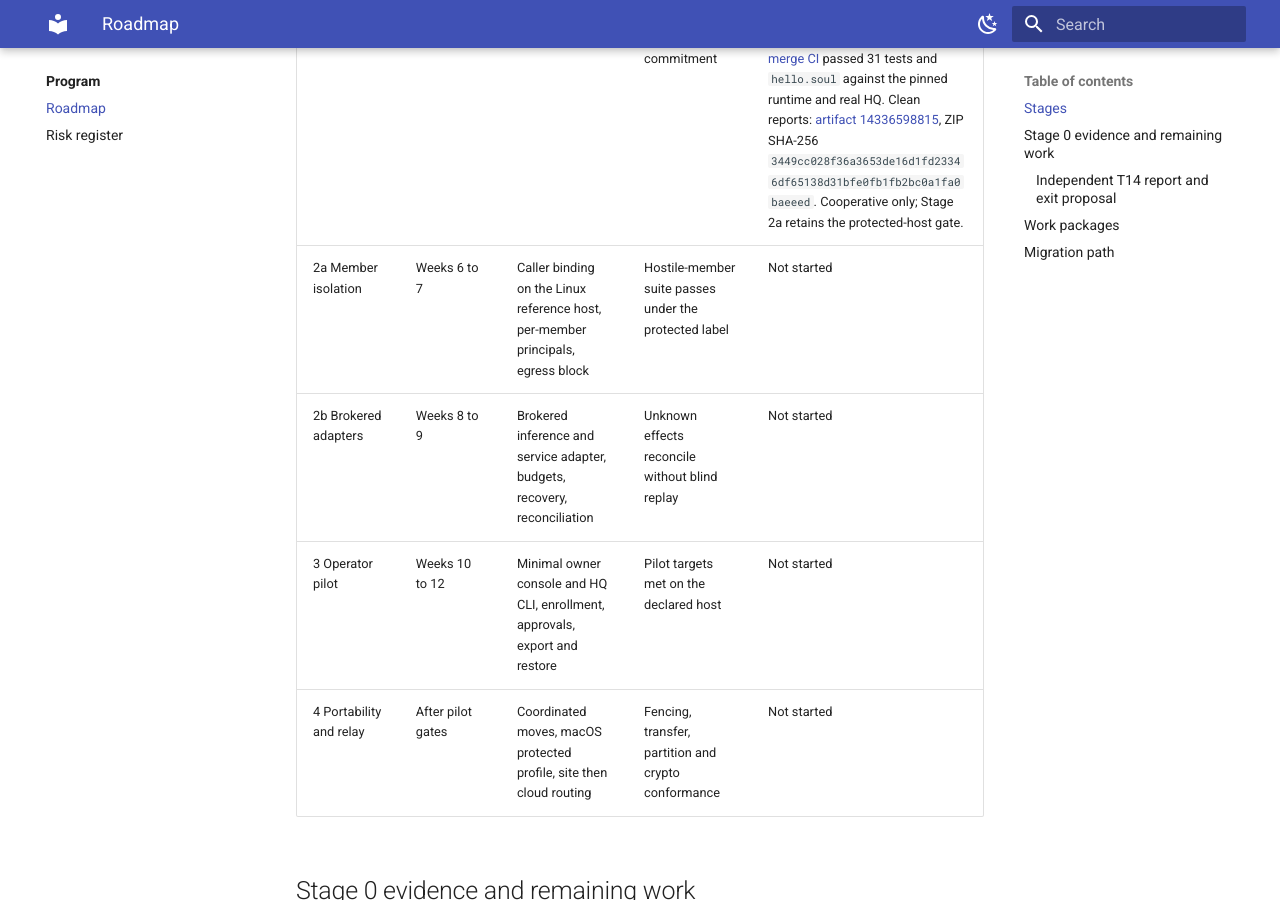
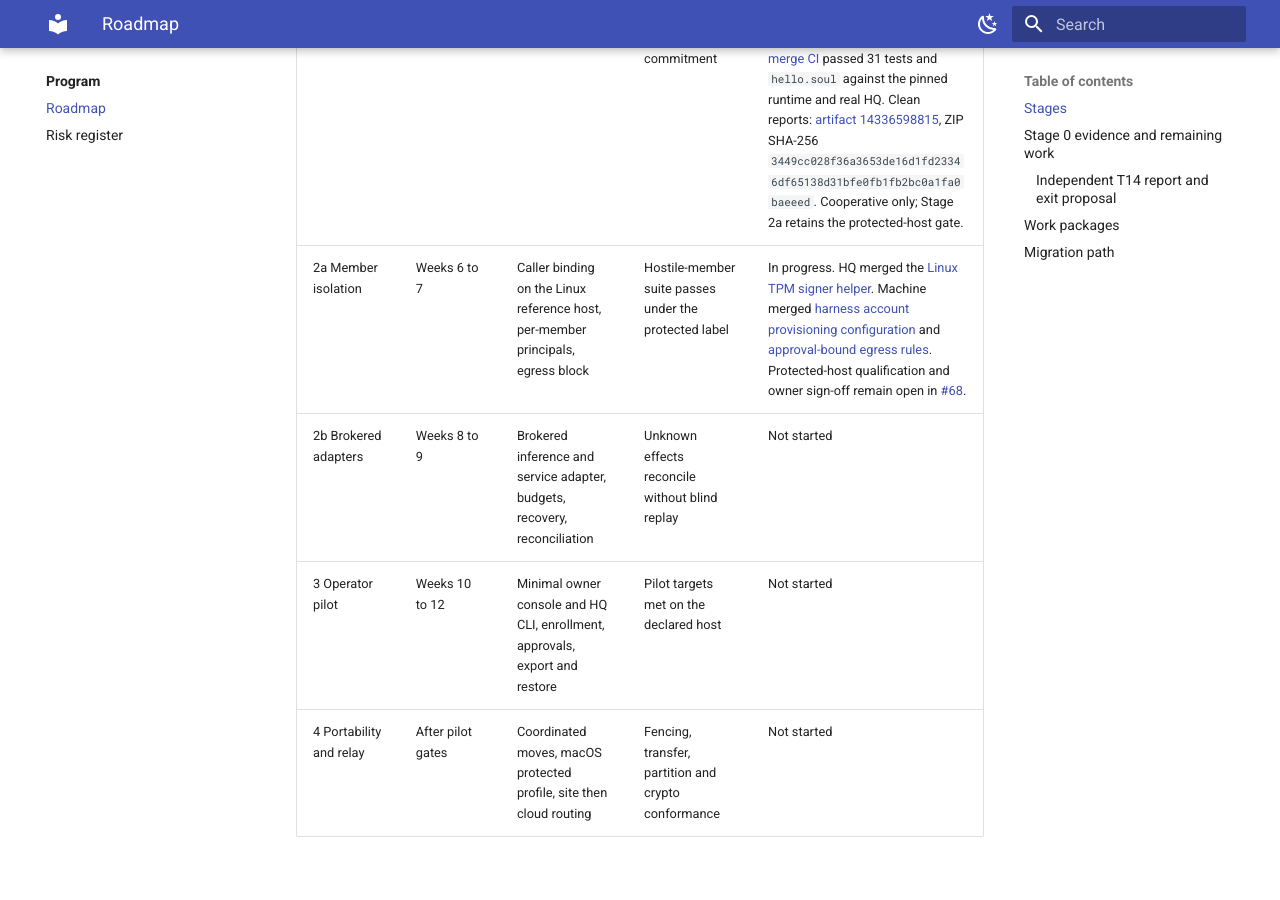
Before and after one commit to true-line/agent-bot-platform, an MkDocs documentation site: the page built from docs/10-program/roadmap.md, in a window 1280 px wide and 900 px high, scrolled down 696 px. Built offline with MkDocs 1.6.1 and Material for MkDocs 9.7.7, drawn with Linux system fonts in a browser that asks for light colours.

Commit message:
Record merged Stage 2a component work
Refs #68.

Agent-Bot-Write: ghw_ec790e0a53ae305b
Agent-Bot-Session: fa2486d94751

```diff
--- a/docs/10-program/roadmap.md
+++ b/docs/10-program/roadmap.md
@@ -16,7 +16,7 @@ Delivery runs in evidence-gated stages, each ending in an observable vertical sl
 |---|---|---|---|---|
 | 0 Contract baseline | Weeks 1 to 2 | Glossary, schemas, fixtures, threat model, compatibility inventory, traceability | Shared fixtures validate in runtime and broker (T14) | Exit evidence complete on 2026-11-16; owner confirmation is recorded through approval of the Stage 0 closeout PR linked from [#66](https://github.com/true-line/agent-bot-platform/issues/66). See [evidence](#stage-0-evidence-and-remaining-work). |
 | 1 Local vertical slice | Weeks 3 to 5 | One Soul, two members, local admission, task ledger, fake adapters | One task completes with scoped proposals and one final commitment | Exit evidence complete 2026-11-17; approval of [#67](https://github.com/true-line/agent-bot-platform/issues/67) confirms exit. T04/T05/T20 passed under `managed-cooperative` ([soul-conformance PR #7](https://github.com/true-line/soul-conformance/pull/7)). [PR #10](https://github.com/true-line/soul-conformance/pull/10) [post-merge CI](https://github.com/true-line/soul-conformance/actions/runs/44104254218) passed 31 tests and `hello.soul` against the pinned runtime and real HQ. Clean reports: [artifact 14336598815](https://github.com/true-line/soul-conformance/actions/runs/44104254218/artifacts/14336598815), ZIP SHA-256 `3449cc028f36a3653de16d1fd23346df65138d31bfe0fb1fb2bc0a1fa0baeeed`. Cooperative only; Stage 2a retains the protected-host gate. |
-| 2a Member isolation | Weeks 6 to 7 | Caller binding on the Linux reference host, per-member principals, egress block | Hostile-member suite passes under the protected label | Not started |
+| 2a Member isolation | Weeks 6 to 7 | Caller binding on the Linux reference host, per-member principals, egress block | Hostile-member suite passes under the protected label | In progress. HQ merged the [Linux TPM signer helper](https://github.com/true-line/agent-bot-hq/pull/109). Machine merged [harness account provisioning configuration](https://github.com/true-line/agent-bot-machine/pull/495) and [approval-bound egress rules](https://github.com/true-line/agent-bot-machine/pull/497). Protected-host qualification and owner sign-off remain open in [#68](https://github.com/true-line/agent-bot-platform/issues/68). |
 | 2b Brokered adapters | Weeks 8 to 9 | Brokered inference and service adapter, budgets, recovery, reconciliation | Unknown effects reconcile without blind replay | Not started |
 | 3 Operator pilot | Weeks 10 to 12 | Minimal owner console and HQ CLI, enrollment, approvals, export and restore | Pilot targets met on the declared host | Not started |
 | 4 Portability and relay | After pilot gates | Coordinated moves, macOS protected profile, site then cloud routing | Fencing, transfer, partition and crypto conformance | Not started |
```
